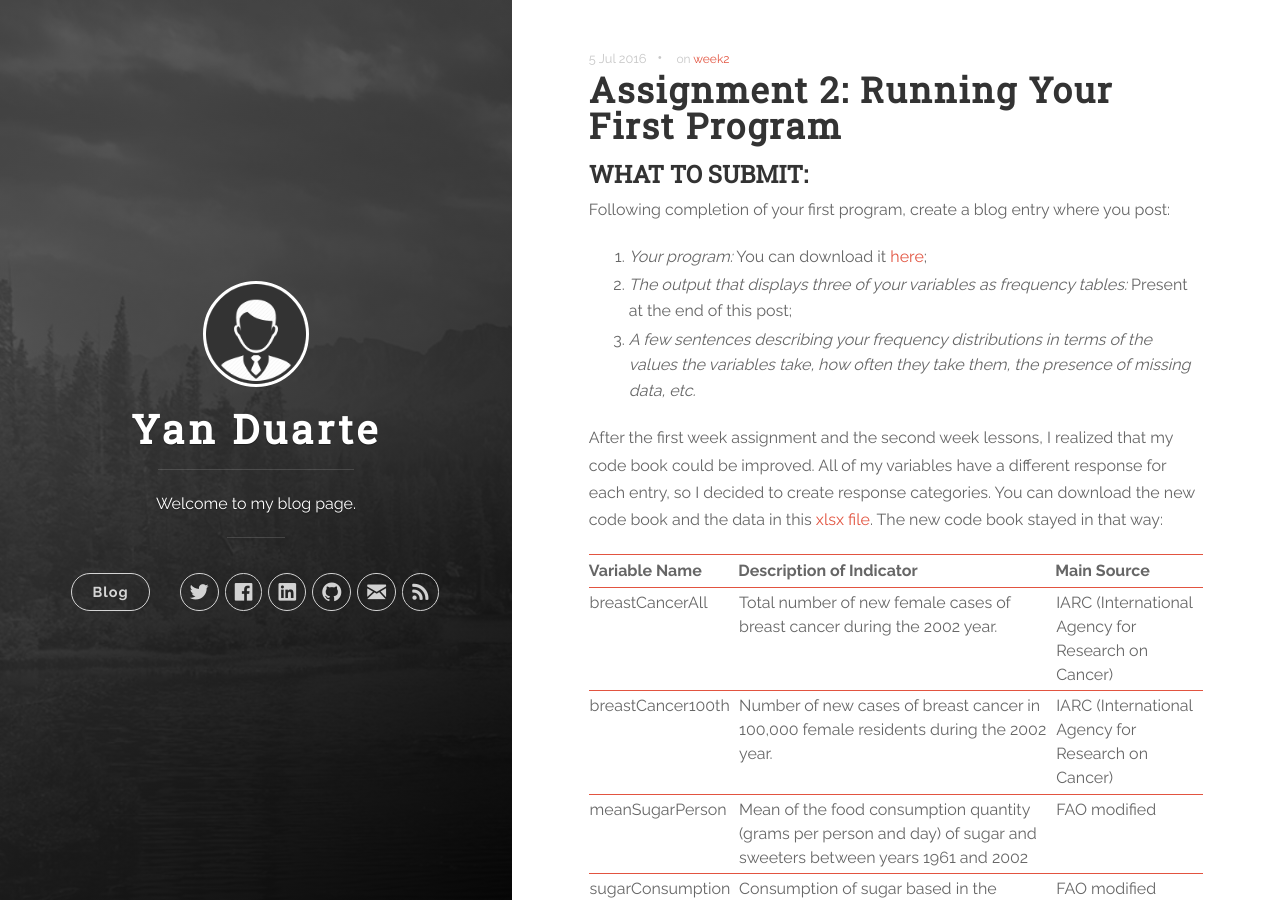
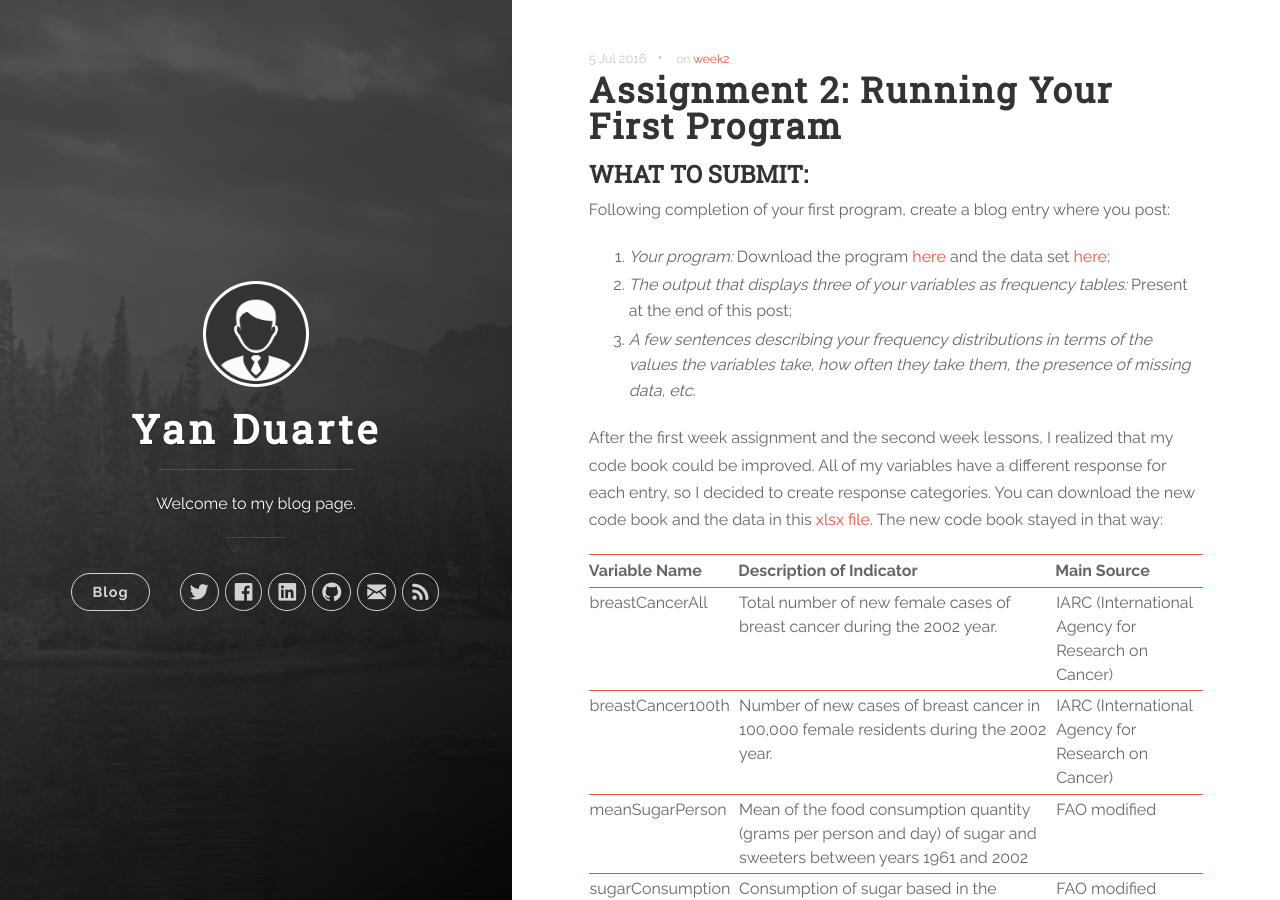
Before and after one commit to yan-duarte/yan-duarte.github.io, a Jekyll site: the page built from _posts/2016-07-05-Assignment2.md, in a window 1280 px wide and 900 px high. Built offline with Jekyll 4.4.1, drawn with Linux system fonts in a browser that asks for light colours; nearby versions of some CDN libraries.

Commit message:
Updated 2016-07-05-Assignment2.md

```diff
--- a/_posts/2016-07-05-Assignment2.md
+++ b/_posts/2016-07-05-Assignment2.md
@@ -14,7 +14,7 @@ title: 'Assignment 2: Running Your First Program'
 
 Following completion of your first program, create a blog entry where you post:
 
-  1. _Your program:_ You can download it [here](https://yan-duarte.github.io/archives/assignment2.py);
+  1. _Your program:_ Download the program [here](https://yan-duarte.github.io/archives/assignment2.py) and the data set [here](https://yan-duarte.github.io/archives/separatedData.csv);
   2. _The output that displays three of your variables as frequency tables:_ Present at the end of this post;
   3. _A few sentences describing your frequency distributions in terms of the values the variables take, how often they take them, the presence of missing data, etc._
 
```
